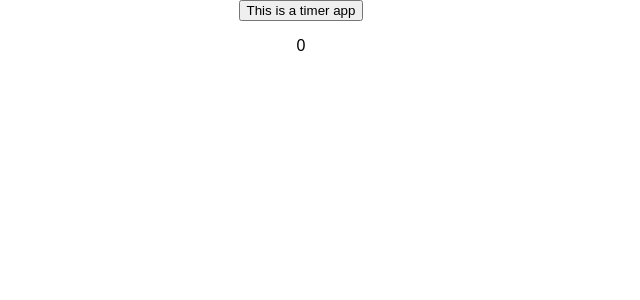
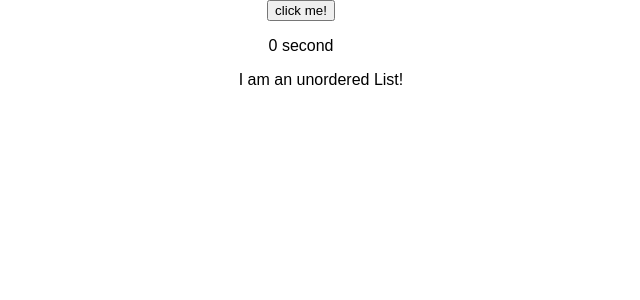
Before and after one commit to rjspitkovsky/shift-coding-challenge, a React (Create React App) app: page / in a window 1280 px wide. Shown: the top 300 px of the page, without its empty margins (339-979 px from the left). Built offline with nearby package versions, Linux system fonts and the light colour scheme.

Commit message:
stubbed out component architecture

```diff
--- /dev/null
+++ b/src/button.js
@@ -0,0 +1,11 @@
+import React from 'react'
+
+class Button extends React.Component {
+  render() {
+    return (
+      <button>click me!</button>
+    )
+  }
+}
+
+export default Button
--- a/src/timer.js
+++ b/src/timer.js
@@ -1,99 +1,125 @@
+// import React from 'react';
+// import './App.css'
+//
+// class Timer extends React.Component {
+//   constructor() {
+//     super()
+//     this.state = {
+//       timer: {seconds:0},
+//       status: 'off'
+//     }
+//   }
+//
+//   startTimer = (event) => {
+//     event.preventDefault()
+//     // start timer until the first click
+//     let timesClicked = 0
+//     timesClicked++
+//
+//     if (this.state.status === "off") {
+//
+//       this.setState({
+//         status: "on"
+//       })
+//     const interval = setInterval(function() {
+//       const p = document.getElementById("secondsTimer")
+//
+//       if (document.getElementsByClassName("clicked").length === 0)
+//       p.innerHTML = Number(p.innerHTML) + 1
+//       if (document.getElementsByClassName("clicked").length > 0)
+//       clearInterval(interval)
+//     }, 1000)
+//   }
+//   if (document.getElementsByClassName("clicked").length > 0 && this.state.status === "on") {
+//
+//     this.setState({
+//       status: "off"
+//     })
+//     // this restarts the interval if the timer is clicked after a split reset
+//     const newInterval = setInterval(function() {
+//       const p = document.getElementById("secondsTimer")
+//       const clickedSplits = document.getElementsByClassName("clicked").length
+//       if (document.getElementsByClassName("clicked").length === clickedSplits)
+//       p.innerHTML = Number(p.innerHTML) + 1
+//
+//       if (document.getElementsByClassName("clicked").length > clickedSplits)
+//       clearInterval(newInterval)
+//       // p.innerHTML = Number(p.innerHTML)
+//     }, 1000)
+//   }
+//     if ((this.state.status === "on" || this.state.status === "off") && Number(document.getElementById("secondsTimer").innerHTML) !== 0) {
+//       // This should work no matter how many splits have been clicked
+//         const li = document.createElement("li")
+//         const p = document.getElementById("secondsTimer")
+//         li.innerHTML = Number(p.innerHTML)
+//         document.getElementById("splits").append(li)
+//         const lis = document.getElementsByTagName("LI")
+//
+//       Array.prototype.map.call(lis, li => {
+//
+//             li.addEventListener('click', function() {
+//
+//               const p = document.getElementById("secondsTimer")
+//               p.innerHTML = this.innerHTML
+//               this.className = "clicked"
+//
+//               for (let i = 0; i < lis.length; i++) {
+//                 const li = lis[i]
+//                 if (li.className !== "clicked" && Number(li.innerHTML) > Number(this.innerHTML)) {
+//
+//                   document.getElementById("splits").removeChild(li)
+//                 }
+//                 }
+//           })
+//         })
+//       }
+//
+//     }
+//
+//   render() {
+//   return (
+//     <div>
+//     {/*<p>{this.state.status}</p>*/}
+//     <button onClick={event => this.startTimer(event)}> This is a timer app </button>
+//
+//     <div>
+//       <div id="timer">
+//       <p id="secondsTimer">0</p>
+//       </div>
+//       <ul id="splits">
+//
+//       </ul>
+//       </div>
+//       </div>
+//   )
+// }
+// }
+//
+// export default Timer
+
 import React from 'react';
-import './App.css'
+import Button from './button'
+import UnorderedList from './unorderedList'
 
 class Timer extends React.Component {
   constructor() {
     super()
     this.state = {
-      timer: {seconds:0},
-      status: 'off'
+      clickedSeconds: [],
+      seconds: 0
     }
   }
 
+  render() {
+    return (
+      <div>
+      <Button />
+      <p>{this.state.seconds} {this.state.seconds < 2 ? "second" : "seconds"}</p>
+      <UnorderedList />
+      </div>
+    )
+  }
 
-  startTimer = (event) => {
-    event.preventDefault()
-    // start timer until the first click
-    let timesClicked = 0
-    timesClicked++
-
-    if (this.state.status === "off") {
-
-      this.setState({
-        status: "on"
-      })
-    const interval = setInterval(function() {
-      const p = document.getElementById("secondsTimer")
-
-      if (document.getElementsByClassName("clicked").length === 0)
-      p.innerHTML = Number(p.innerHTML) + 1
-      if (document.getElementsByClassName("clicked").length > 0)
-      clearInterval(interval)
-    }, 1000)
-  }
-  if (document.getElementsByClassName("clicked").length > 0 && this.state.status === "on") {
-
-    this.setState({
-      status: "off"
-    })
-    // this restarts the interval if the timer is clicked after a split reset
-    const newInterval = setInterval(function() {
-      const p = document.getElementById("secondsTimer")
-      const clickedSplits = document.getElementsByClassName("clicked").length
-      if (document.getElementsByClassName("clicked").length === clickedSplits)
-      p.innerHTML = Number(p.innerHTML) + 1
-
-      if (document.getElementsByClassName("clicked").length > clickedSplits)
-      clearInterval(newInterval)
-      // p.innerHTML = Number(p.innerHTML)
-    }, 1000)
-  }
-    if ((this.state.status === "on" || this.state.status === "off") && Number(document.getElementById("secondsTimer").innerHTML) !== 0) {
-      // This should work no matter how many splits have been clicked
-        const li = document.createElement("li")
-        const p = document.getElementById("secondsTimer")
-        li.innerHTML = Number(p.innerHTML)
-        document.getElementById("splits").append(li)
-        const lis = document.getElementsByTagName("LI")
-
-      Array.prototype.map.call(lis, li => {
-
-            li.addEventListener('click', function() {
-
-              const p = document.getElementById("secondsTimer")
-              p.innerHTML = this.innerHTML
-              this.className = "clicked"
-
-              for (let i = 0; i < lis.length; i++) {
-                const li = lis[i]
-                if (li.className !== "clicked" && Number(li.innerHTML) > Number(this.innerHTML)) {
-
-                  document.getElementById("splits").removeChild(li)
-                }
-                }
-          })
-        })
-      }
-
-    }
-
-  render() {
-  return (
-    <div>
-    {/*<p>{this.state.status}</p>*/}
-    <button onClick={event => this.startTimer(event)}> This is a timer app </button>
-
-    <div>
-      <div id="timer">
-      <p id="secondsTimer">0</p>
-      </div>
-      <ul id="splits">
-
-      </ul>
-      </div>
-      </div>
-  )
-}
 }
 
 export default Timer
--- /dev/null
+++ b/src/unorderedList.js
@@ -0,0 +1,11 @@
+import React from 'react';
+
+class UnorderedList extends React.Component {
+  render() {
+    return (
+      <ul>I am an unordered List! </ul>
+    )
+  }
+}
+
+export default UnorderedList
```
